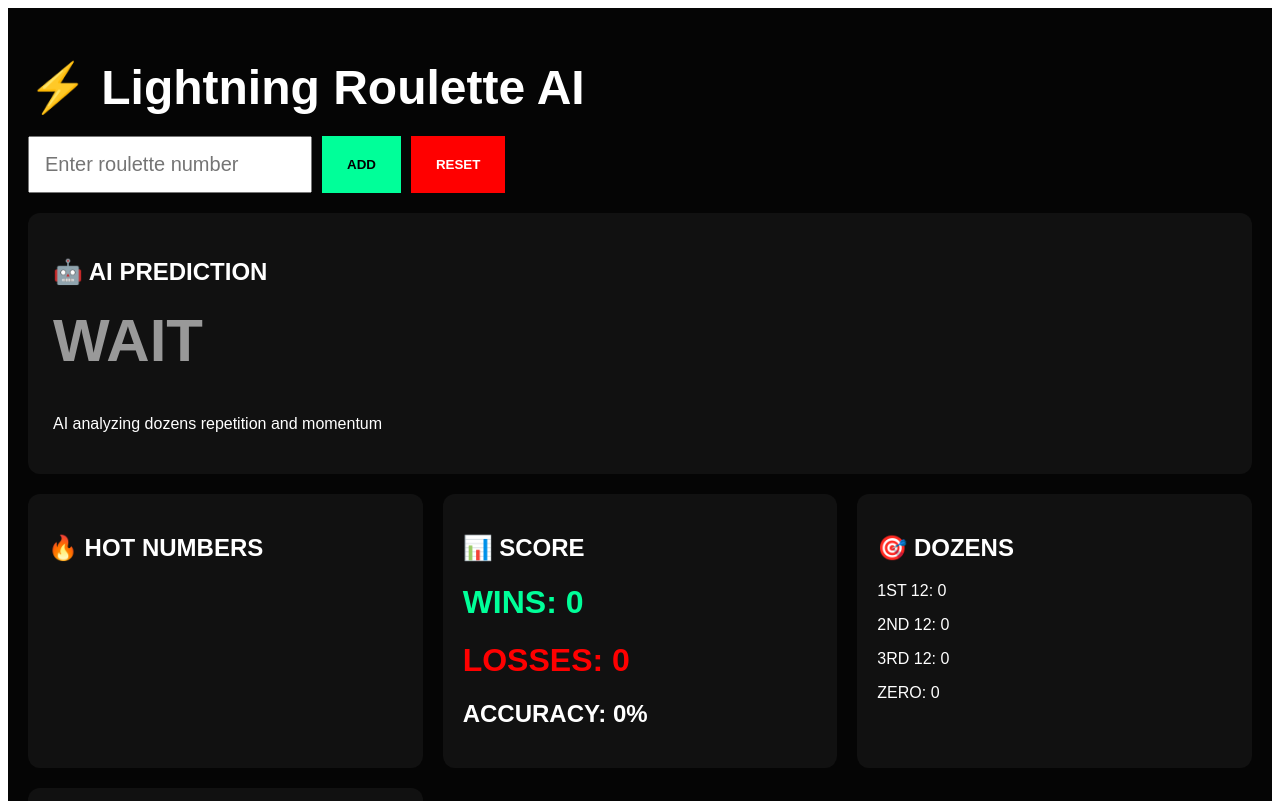
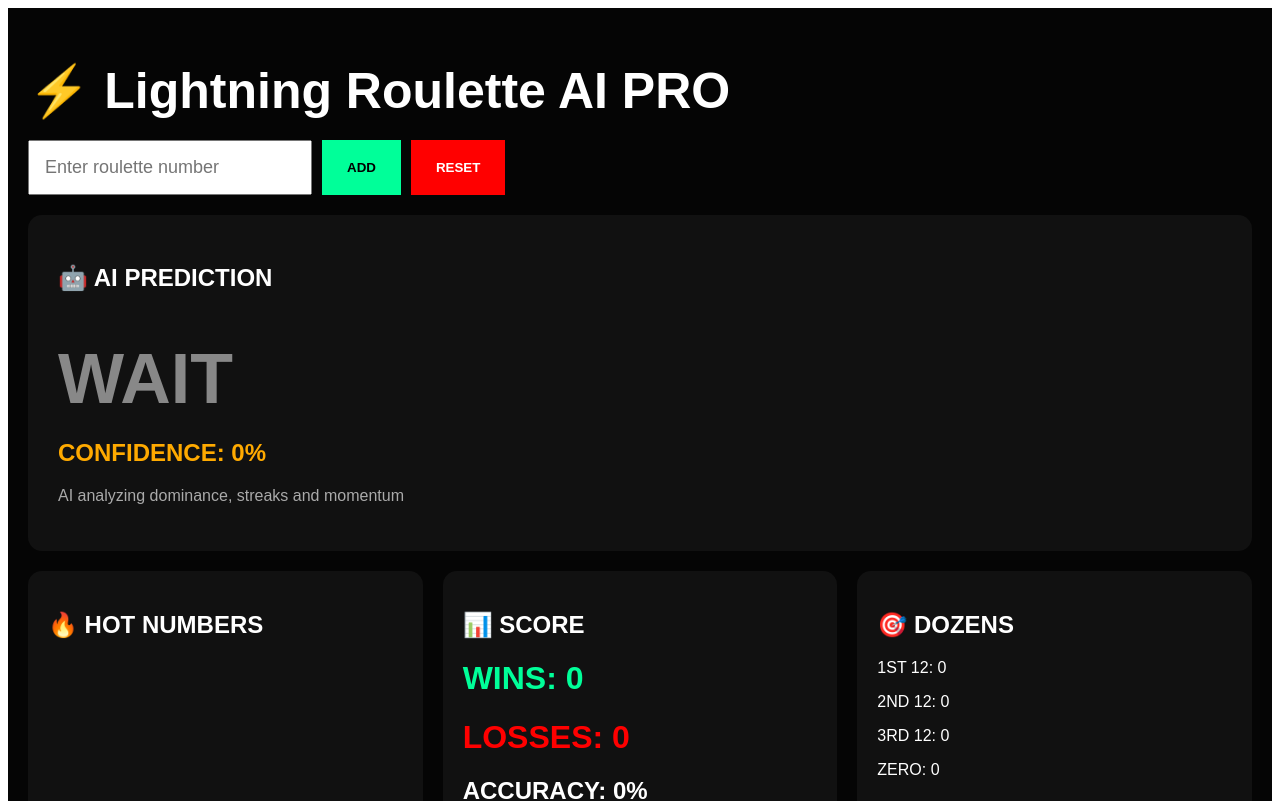
Before and after one commit to leonardoans07/roleta, a Next.js app: page / in a window 1280 px wide. Shown: the top 801 px of the page. Built offline with nearby package versions, Linux system fonts and the light colour scheme.

Commit message:
Update page.js

```diff
--- a/app/page.js
+++ b/app/page.js
@@ -5,9 +5,12 @@ import { useState, useMemo } from 'react'
 export default function Home() {
   const [number, setNumber] = useState('')
   const [history, setHistory] = useState([])
+
+  const [prediction, setPrediction] = useState('WAIT')
+  const [confidence, setConfidence] = useState(0)
+
   const [wins, setWins] = useState(0)
   const [losses, setLosses] = useState(0)
-  const [prediction, setPrediction] = useState('WAIT')
 
   const redNumbers = [
     1,3,5,7,9,12,14,16,18,
@@ -29,7 +32,7 @@ export default function Home() {
   function getColor(num) {
     if (num === 0) return '#00ff99'
     if (redNumbers.includes(num)) return '#ff2d55'
-    return '#1f1f1f'
+    return '#1a1a1a'
   }
 
   function addNumber() {
@@ -37,11 +40,8 @@ export default function Home() {
 
     if (isNaN(num) || num < 0 || num > 36) return
 
-    // VALIDAR WIN/LOSS APENAS SE JÁ EXISTE PREVISÃO
-    if (
-      prediction !== 'WAIT' &&
-      history.length >= 6
-    ) {
+    // VALIDAR WIN/LOSS
+    if (prediction !== 'WAIT') {
       const result = getDozen(num)
 
       if (result === prediction) {
@@ -52,12 +52,14 @@ export default function Home() {
     }
 
     const updated = [num, ...history].slice(0, 100)
+
     setHistory(updated)
     setNumber('')
   }
 
   const stats = useMemo(() => {
     const last30 = history.slice(0, 30)
+    const last8 = history.slice(0, 8)
 
     let reds = 0
     let blacks = 0
@@ -86,26 +88,81 @@ export default function Home() {
       frequency[n] = (frequency[n] || 0) + 1
     })
 
+    // HOT NUMBERS
     const hotNumbers = Object.entries(frequency)
       .sort((a, b) => b[1] - a[1])
       .slice(0, 5)
 
-    // IA ANALISANDO PADRÕES
+    // IA MELHORADA
     let aiPrediction = 'WAIT'
+    let aiConfidence = 0
 
-    if (history.length >= 6) {
-      const strongest = Object.entries(dozens).sort(
-        (a, b) => b[1] - a[1]
-      )[0]
+    if (last8.length >= 8) {
+      const recentDozens = {
+        '1ST 12': 0,
+        '2ND 12': 0,
+        '3RD 12': 0
+      }
 
-      // SÓ ENTRA SE TIVER FORÇA
-      if (strongest[1] >= 4) {
-        aiPrediction = strongest[0]
+      last8.forEach(n => {
+        const d = getDozen(n)
+
+        if (d !== 'ZERO') {
+          recentDozens[d]++
+        }
+      })
+
+      const sorted = Object.entries(recentDozens)
+        .sort((a, b) => b[1] - a[1])
+
+      const strongest = sorted[0]
+      const second = sorted[1]
+
+      const strongestName = strongest[0]
+      const strongestCount = strongest[1]
+      const secondCount = second[1]
+
+      // DOMINÂNCIA
+      const dominance =
+        strongestCount / 8
+
+      // SEQUÊNCIA
+      const last3 = last8
+        .slice(0, 3)
+        .map(n => getDozen(n))
+
+      const streak =
+        last3.every(v => v === strongestName)
+
+      // IA DECISÃO
+      if (
+        strongestCount >= 5 &&
+        dominance >= 0.60
+      ) {
+        aiPrediction = strongestName
+        aiConfidence = Math.floor(
+          dominance * 100
+        )
+      }
+
+      // BOOST POR STREAK
+      if (streak) {
+        aiPrediction = strongestName
+        aiConfidence += 15
+      }
+
+      // EVITAR ENTRADA FRACA
+      if (
+        strongestCount - secondCount <= 1
+      ) {
+        aiPrediction = 'WAIT'
+        aiConfidence = 0
       }
     }
 
     setTimeout(() => {
       setPrediction(aiPrediction)
+      setConfidence(aiConfidence)
     }, 0)
 
     return {
@@ -113,16 +170,18 @@ export default function Home() {
       blacks,
       evens,
       odds,
-      hotNumbers,
       dozens,
-      aiPrediction
+      hotNumbers
     }
   }, [history])
 
   const accuracy =
     wins + losses === 0
       ? 0
-      : ((wins / (wins + losses)) * 100).toFixed(1)
+      : (
+          (wins / (wins + losses)) *
+          100
+        ).toFixed(1)
 
   return (
     <main
@@ -136,11 +195,11 @@ export default function Home() {
     >
       <h1
         style={{
-          fontSize: 48,
+          fontSize: 50,
           marginBottom: 20
         }}
       >
-        ⚡ Lightning Roulette AI
+        ⚡ Lightning Roulette AI PRO
       </h1>
 
       {/* INPUT */}
@@ -148,18 +207,20 @@ export default function Home() {
         style={{
           display: 'flex',
           gap: 10,
-          marginBottom: 20,
-          flexWrap: 'wrap'
+          flexWrap: 'wrap',
+          marginBottom: 20
         }}
       >
         <input
           value={number}
-          onChange={(e) => setNumber(e.target.value)}
+          onChange={(e) =>
+            setNumber(e.target.value)
+          }
           placeholder="Enter roulette number"
           style={{
             padding: 15,
-            fontSize: 20,
             width: 250,
+            fontSize: 18,
             color: 'black'
           }}
         />
@@ -167,10 +228,10 @@ export default function Home() {
         <button
           onClick={addNumber}
           style={{
+            background: '#00ff99',
+            border: 'none',
             padding: '15px 25px',
             fontWeight: 'bold',
-            background: '#00ff99',
-            border: 'none',
             cursor: 'pointer'
           }}
         >
@@ -180,16 +241,17 @@ export default function Home() {
         <button
           onClick={() => {
             setHistory([])
+            setPrediction('WAIT')
             setWins(0)
             setLosses(0)
-            setPrediction('WAIT')
+            setConfidence(0)
           }}
           style={{
-            padding: '15px 25px',
-            fontWeight: 'bold',
             background: 'red',
             color: 'white',
             border: 'none',
+            padding: '15px 25px',
+            fontWeight: 'bold',
             cursor: 'pointer'
           }}
         >
@@ -201,8 +263,8 @@ export default function Home() {
       <div
         style={{
           background: '#111',
-          padding: 25,
-          borderRadius: 12,
+          padding: 30,
+          borderRadius: 14,
           marginBottom: 20
         }}
       >
@@ -210,19 +272,32 @@ export default function Home() {
 
         <h1
           style={{
+            fontSize: 70,
             color:
               prediction === 'WAIT'
-                ? '#999'
+                ? '#888'
                 : '#00ff99',
-            fontSize: 60,
-            marginTop: 10
+            marginBottom: 10
           }}
         >
           {prediction}
         </h1>
 
-        <p>
-          AI analyzing dozens repetition and momentum
+        <h2
+          style={{
+            color: '#ffaa00'
+          }}
+        >
+          CONFIDENCE: {confidence}%
+        </h2>
+
+        <p
+          style={{
+            marginTop: 10,
+            color: '#aaa'
+          }}
+        >
+          AI analyzing dominance, streaks and momentum
         </p>
       </div>
 
@@ -240,7 +315,7 @@ export default function Home() {
           style={{
             background: '#111',
             padding: 20,
-            borderRadius: 12
+            borderRadius: 14
           }}
         >
           <h2>🔥 HOT NUMBERS</h2>
@@ -248,12 +323,12 @@ export default function Home() {
           <div
             style={{
               display: 'flex',
+              gap: 10,
               flexWrap: 'wrap',
-              gap: 10,
               marginTop: 15
             }}
           >
-            {stats.hotNumbers.map(([n, freq]) => (
+            {stats.hotNumbers.map(([n, f]) => (
               <div
                 key={n}
                 style={{
@@ -264,7 +339,7 @@ export default function Home() {
                   fontWeight: 'bold'
                 }}
               >
-                {n} ({freq}x)
+                {n} ({f}x)
               </div>
             ))}
           </div>
@@ -275,7 +350,7 @@ export default function Home() {
           style={{
             background: '#111',
             padding: 20,
-            borderRadius: 12
+            borderRadius: 14
           }}
         >
           <h2>📊 SCORE</h2>
@@ -298,15 +373,26 @@ export default function Home() {
           style={{
             background: '#111',
             padding: 20,
-            borderRadius: 12
+            borderRadius: 14
           }}
         >
           <h2>🎯 DOZENS</h2>
 
-          <p>1ST 12: {stats.dozens['1ST 12']}</p>
-          <p>2ND 12: {stats.dozens['2ND 12']}</p>
-          <p>3RD 12: {stats.dozens['3RD 12']}</p>
-          <p>ZERO: {stats.dozens['ZERO']}</p>
+          <p>
+            1ST 12: {stats.dozens['1ST 12']}
+          </p>
+
+          <p>
+            2ND 12: {stats.dozens['2ND 12']}
+          </p>
+
+          <p>
+            3RD 12: {stats.dozens['3RD 12']}
+          </p>
+
+          <p>
+            ZERO: {stats.dozens['ZERO']}
+          </p>
         </div>
 
         {/* COLORS */}
@@ -314,7 +400,7 @@ export default function Home() {
           style={{
             background: '#111',
             padding: 20,
-            borderRadius: 12
+            borderRadius: 14
           }}
         >
           <h2>🎨 COLORS</h2>
@@ -326,12 +412,12 @@ export default function Home() {
         </div>
       </div>
 
-      {/* LAST 30 */}
+      {/* HISTORY */}
       <div
         style={{
           background: '#111',
           padding: 20,
-          borderRadius: 12,
+          borderRadius: 14,
           marginTop: 20
         }}
       >
@@ -345,7 +431,9 @@ export default function Home() {
             marginTop: 15
           }}
         >
-          {history.slice(0, 30).map((n, i) => (
+          {history
+            .slice(0, 30)
+            .map((n, i) => (
               <div
                 key={i}
                 style={{
@@ -354,8 +442,8 @@ export default function Home() {
                   borderRadius: 10,
                   background: getColor(n),
                   display: 'flex',
+                  justifyContent: 'center',
                   alignItems: 'center',
-                justifyContent: 'center',
                   fontWeight: 'bold',
                   fontSize: 22
                 }}
```
Lines whose indentation alone changed are shown as unchanged.
